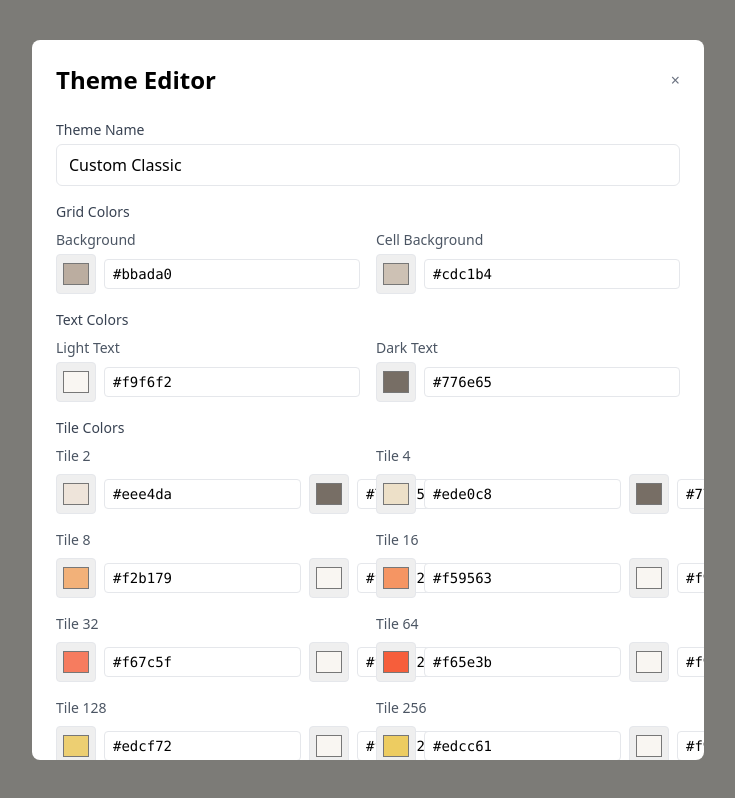
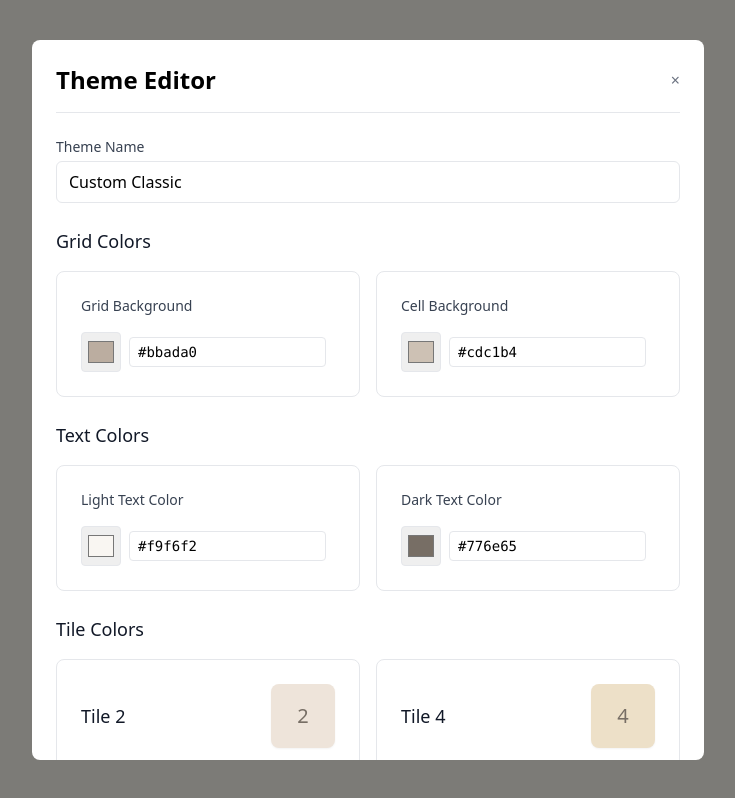
Before and after one commit to devyn-miller/2048-dec2024, a React (Vite) app: page / in a window 1280 px wide. Both pictures are taken after a click on the button "Create Theme". Shown: the whole page, without its empty margins (272-1007 px from the left). Built offline with nearby package versions, Linux system fonts and the light colour scheme.

Commit message:
theme great

```diff
--- a/src/components/ThemeEditor.tsx
+++ b/src/components/ThemeEditor.tsx
@@ -10,7 +10,6 @@ interface ThemeEditorProps {
 export function ThemeEditor({ onClose }: ThemeEditorProps) {
   const { theme: currentTheme, addCustomTheme, customThemeCount } = useTheme();
   const [editedTheme, setEditedTheme] = useState<Theme>(() => {
-    // Only include tile colors that exist in the current theme
     const filteredTileColors = { ...currentTheme.tileColors };
     return {
       ...currentTheme,
@@ -19,9 +18,9 @@ export function ThemeEditor({ onClose }: ThemeEditorProps) {
   });
   const [themeName, setThemeName] = useState('Custom ' + currentTheme.name);
   const [error, setError] = useState<string | null>(null);
+  const [hasUnsavedChanges, setHasUnsavedChanges] = useState(false);
 
   useEffect(() => {
-    // Initialize with current theme's colors, but only for existing tiles
     const filteredTileColors = { ...currentTheme.tileColors };
     setEditedTheme({
       ...currentTheme,
@@ -49,13 +48,25 @@ export function ThemeEditor({ onClose }: ThemeEditorProps) {
 
     const success = addCustomTheme(newTheme);
     if (success) {
+      setHasUnsavedChanges(false);
       onClose();
     } else {
       setError('Failed to save theme. Maximum number of custom themes reached.');
     }
   };
 
+  const handleClose = () => {
+    if (hasUnsavedChanges) {
+      if (window.confirm('You have unsaved changes. Are you sure you want to close?')) {
+        onClose();
+      }
+    } else {
+      onClose();
+    }
+  };
+
   const updateTileColor = (value: number, color: string, isBackground: boolean) => {
+    setHasUnsavedChanges(true);
     setEditedTheme(prev => ({
       ...prev,
       tileColors: {
@@ -63,18 +74,29 @@ export function ThemeEditor({ onClose }: ThemeEditorProps) {
         [value]: {
           ...prev.tileColors[value],
           [isBackground ? 'backgroundColor' : 'color']: color,
-          [isBackground ? 'background' : 'text']: color // Keep both new and old properties in sync
+          [isBackground ? 'background' : 'text']: color
         }
       }
     }));
   };
 
+  const handleThemeNameChange = (e: React.ChangeEvent<HTMLInputElement>) => {
+    setThemeName(e.target.value);
+    setError(null);
+    setHasUnsavedChanges(true);
+  };
+
+  const handleColorChange = (color: string, type: string) => {
+    setHasUnsavedChanges(true);
+    setEditedTheme(prev => ({ ...prev, [type]: color }));
+  };
+
   return (
     <div className="space-y-6">
-      <div className="flex justify-between items-center">
+      <div className="flex justify-between items-center border-b pb-4">
         <h2 className="text-2xl font-bold">Theme Editor</h2>
         <button
-          onClick={onClose}
+          onClick={handleClose}
           className="text-gray-500 hover:text-gray-700"
           aria-label="Close theme editor"
         >
@@ -95,7 +117,7 @@ export function ThemeEditor({ onClose }: ThemeEditorProps) {
         </div>
       )}
 
-      <div className="space-y-4">
+      <div className="space-y-6">
         <div>
           <label className="block text-sm font-medium text-gray-700 mb-1">
             Theme Name
@@ -103,81 +125,137 @@ export function ThemeEditor({ onClose }: ThemeEditorProps) {
           <input
             type="text"
             value={themeName}
-            onChange={(e) => {
-              setThemeName(e.target.value);
-              setError(null);
-            }}
+            onChange={handleThemeNameChange}
             className="w-full px-3 py-2 border rounded-md"
             placeholder="Enter theme name"
           />
         </div>
 
         <div>
-          <label className="block text-sm font-medium text-gray-700 mb-2">
-            Grid Colors
-          </label>
+          <h3 className="text-lg font-medium text-gray-900 mb-4">Grid Colors</h3>
           <div className="grid grid-cols-2 gap-4">
-            <div>
-              <label className="block text-sm text-gray-600 mb-1">Background</label>
+            <div className="border rounded-lg p-6">
+              <label className="block text-sm font-medium text-gray-700 mb-4">Grid Background</label>
+              <div className="flex items-center space-x-4">
+                <div className="flex-1">
                   <ColorPicker
                     color={editedTheme.gridBackground}
-                onChange={(color) => setEditedTheme(prev => ({ ...prev, gridBackground: color }))}
+                    onChange={(color) => handleColorChange(color, 'gridBackground')}
                   />
                 </div>
-            <div>
-              <label className="block text-sm text-gray-600 mb-1">Cell Background</label>
+                <div
+                  className="w-10 h-10 rounded shadow-sm"
+                  style={{ backgroundColor: editedTheme.gridBackground }}
+                />
+              </div>
+            </div>
+            <div className="border rounded-lg p-6">
+              <label className="block text-sm font-medium text-gray-700 mb-4">Cell Background</label>
+              <div className="flex items-center space-x-4">
+                <div className="flex-1">
                   <ColorPicker
                     color={editedTheme.gridCellBackground}
-                onChange={(color) => setEditedTheme(prev => ({ ...prev, gridCellBackground: color }))}
+                    onChange={(color) => handleColorChange(color, 'gridCellBackground')}
                   />
+                </div>
+                <div
+                  className="w-10 h-10 rounded shadow-sm"
+                  style={{ backgroundColor: editedTheme.gridCellBackground }}
+                />
+              </div>
             </div>
           </div>
         </div>
 
         <div>
-          <label className="block text-sm font-medium text-gray-700 mb-2">
-            Text Colors
-          </label>
+          <h3 className="text-lg font-medium text-gray-900 mb-4">Text Colors</h3>
           <div className="grid grid-cols-2 gap-4">
-            <div>
-              <label className="block text-sm text-gray-600 mb-1">Light Text</label>
+            <div className="border rounded-lg p-6">
+              <label className="block text-sm font-medium text-gray-700 mb-4">Light Text Color</label>
+              <div className="flex items-center space-x-4">
+                <div className="flex-1">
                   <ColorPicker
                     color={editedTheme.lightText}
-                onChange={(color) => setEditedTheme(prev => ({ ...prev, lightText: color }))}
+                    onChange={(color) => handleColorChange(color, 'lightText')}
                   />
                 </div>
-            <div>
-              <label className="block text-sm text-gray-600 mb-1">Dark Text</label>
+                <div
+                  className="w-10 h-10 rounded shadow-sm"
+                  style={{ backgroundColor: editedTheme.lightText }}
+                />
+              </div>
+            </div>
+            <div className="border rounded-lg p-6">
+              <label className="block text-sm font-medium text-gray-700 mb-4">Dark Text Color</label>
+              <div className="flex items-center space-x-4">
+                <div className="flex-1">
                   <ColorPicker
                     color={editedTheme.darkText}
-                onChange={(color) => setEditedTheme(prev => ({ ...prev, darkText: color }))}
+                    onChange={(color) => handleColorChange(color, 'darkText')}
                   />
+                </div>
+                <div
+                  className="w-10 h-10 rounded shadow-sm"
+                  style={{ backgroundColor: editedTheme.darkText }}
+                />
+              </div>
             </div>
           </div>
         </div>
 
         <div>
-          <label className="block text-sm font-medium text-gray-700 mb-2">
-            Tile Colors
-          </label>
+          <h3 className="text-lg font-medium text-gray-900 mb-4">Tile Colors</h3>
           <div className="grid grid-cols-2 gap-4">
             {Object.entries(editedTheme.tileColors)
               .sort(([a], [b]) => Number(a) - Number(b))
               .map(([value, colors]) => (
-                <div key={value} className="space-y-2">
-                  <label className="block text-sm text-gray-600">Tile {value}</label>
-                  <div className="flex gap-2">
+                <div key={value} className="border rounded-lg p-6">
+                  <div className="flex justify-between items-center mb-6">
+                    <label className="block text-lg font-medium text-gray-900">Tile {value}</label>
+                    <div
+                      className="w-16 h-16 rounded-lg flex items-center justify-center shadow-sm text-xl"
+                      style={{
+                        backgroundColor: colors.backgroundColor || colors.background,
+                        color: colors.color || colors.text,
+                      }}
+                    >
+                      {value}
+                    </div>
+                  </div>
+                  <div className="space-y-6">
+                    <div>
+                      <label className="block text-sm font-medium text-gray-700 mb-4">
+                        Background Color
+                      </label>
+                      <div className="flex items-center space-x-4">
                         <div className="flex-1">
                           <ColorPicker
                             color={colors.backgroundColor || colors.background}
                             onChange={(color) => updateTileColor(Number(value), color, true)}
                           />
                         </div>
+                        <div
+                          className="w-10 h-10 rounded shadow-sm"
+                          style={{ backgroundColor: colors.backgroundColor || colors.background }}
+                        />
+                      </div>
+                    </div>
+                    <div>
+                      <label className="block text-sm font-medium text-gray-700 mb-4">
+                        Text Color
+                      </label>
+                      <div className="flex items-center space-x-4">
                         <div className="flex-1">
                           <ColorPicker
                             color={colors.color || colors.text}
                             onChange={(color) => updateTileColor(Number(value), color, false)}
                           />
+                        </div>
+                        <div
+                          className="w-10 h-10 rounded shadow-sm"
+                          style={{ backgroundColor: colors.color || colors.text }}
+                        />
+                      </div>
                     </div>
                   </div>
                 </div>
@@ -186,19 +264,23 @@ export function ThemeEditor({ onClose }: ThemeEditorProps) {
         </div>
       </div>
 
-      <div className="flex justify-end gap-3 pt-4">
+      <div className="flex justify-end gap-4 pt-6 border-t mt-8">
         <button
-          onClick={onClose}
-          className="px-4 py-2 text-gray-700 bg-gray-100 rounded-lg hover:bg-gray-200 transition-colors"
+          onClick={handleClose}
+          className="px-6 py-2.5 text-gray-700 bg-gray-100 rounded-lg hover:bg-gray-200 transition-colors font-medium"
         >
           Cancel
         </button>
         <button
           onClick={handleSave}
-          className="px-4 py-2 text-white bg-blue-500 rounded-lg hover:bg-blue-600 transition-colors"
+          className={`px-6 py-2.5 text-white rounded-lg transition-colors font-medium ${
+            customThemeCount >= 3
+              ? 'bg-gray-400 cursor-not-allowed'
+              : 'bg-blue-600 hover:bg-blue-700 shadow-sm'
+          }`}
           disabled={customThemeCount >= 3}
         >
-          Save Theme
+          {hasUnsavedChanges ? 'Save Changes' : 'Save Theme'}
         </button>
       </div>
     </div>
```
Lines whose indentation alone changed are shown as unchanged.
